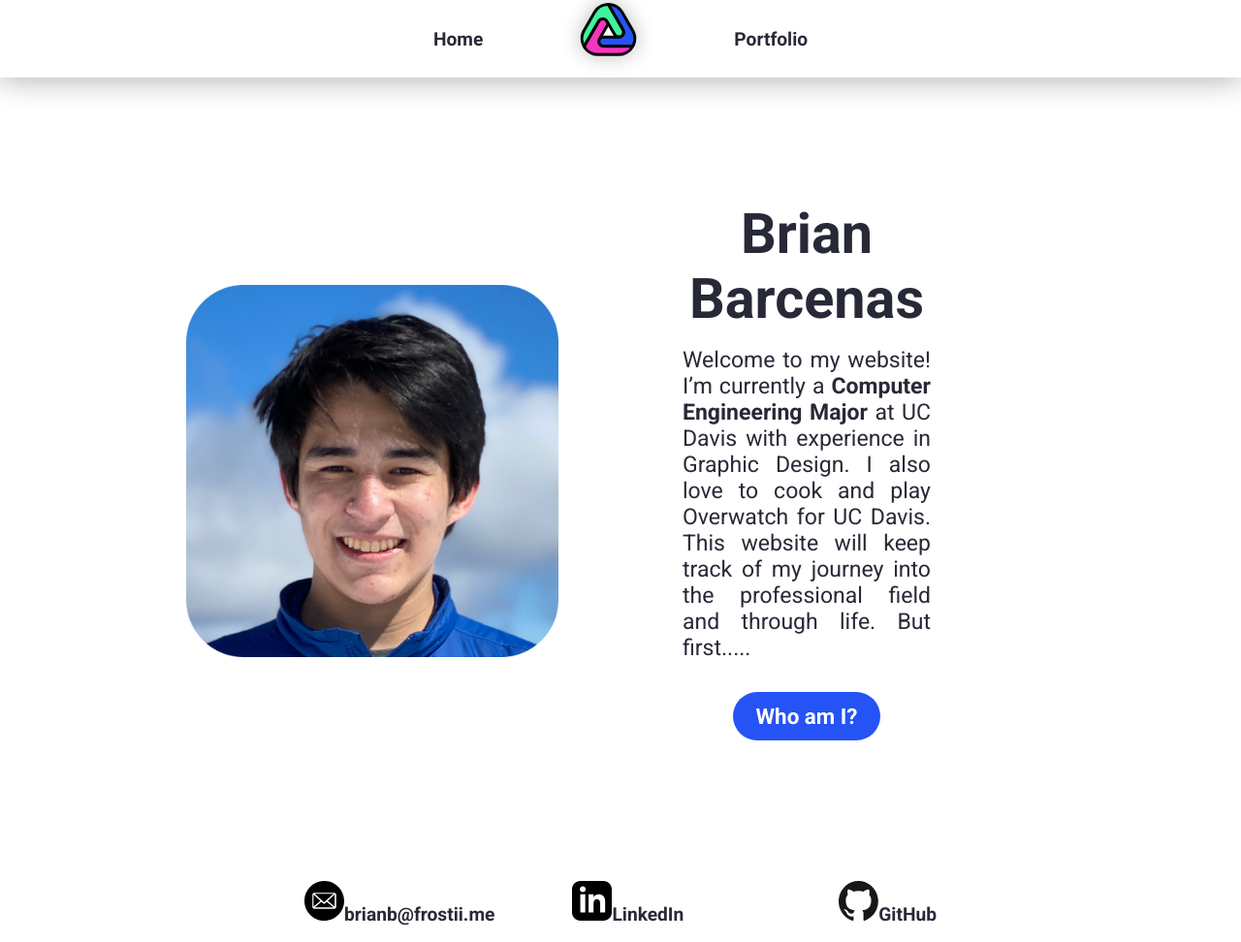
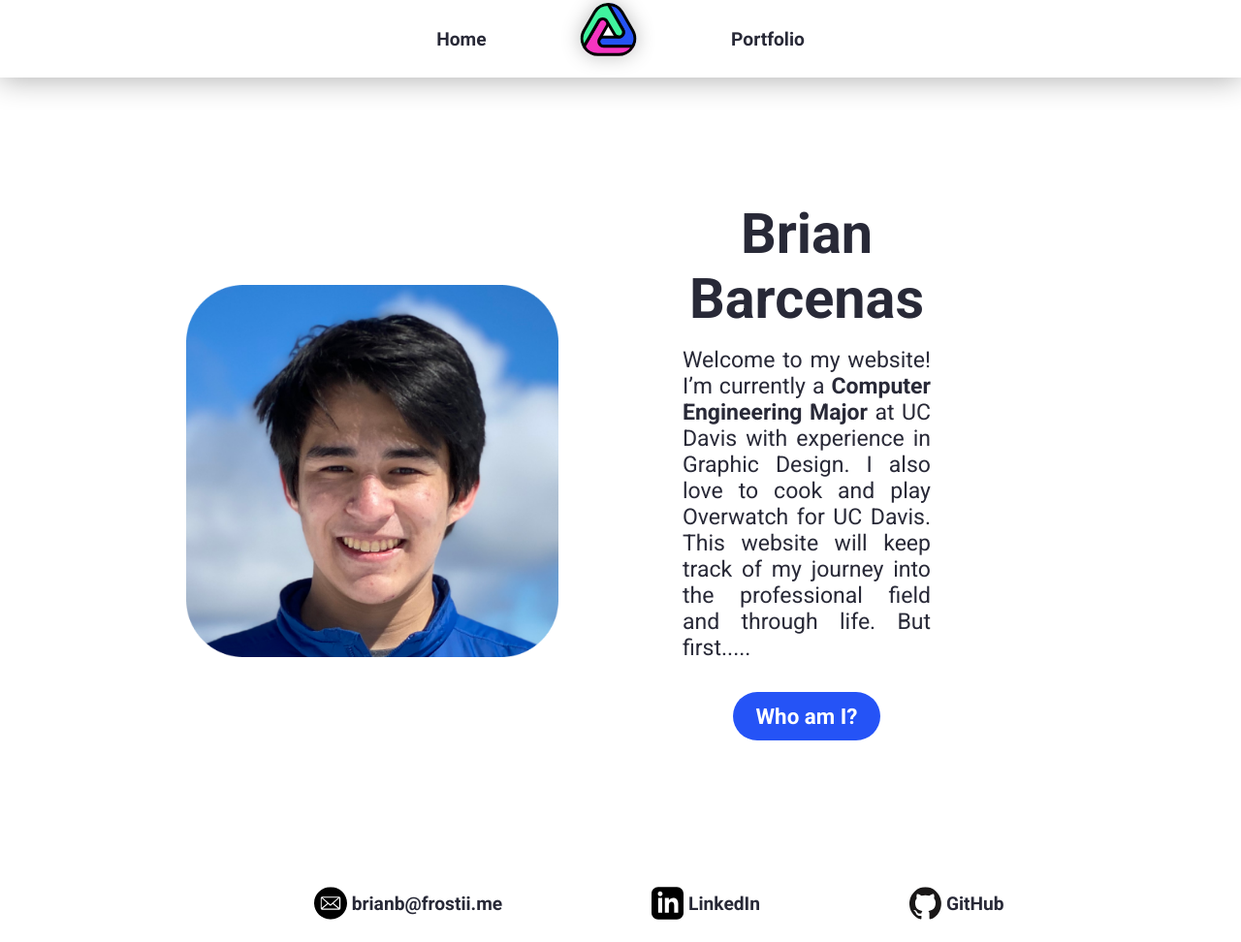
Before and after one commit to nesslie/nesslie.github.io, a plain HTML site: page index.html in a window 1280 px wide. Shown: the whole page at 97% size. Drawn offline with Linux system fonts and the light colour scheme.

Commit message:
Fixed Social Media Icons

```diff
--- a/index.html
+++ b/index.html
@@ -33,9 +33,17 @@
         <div class="container">
             <nav class="footer-nav">
                 <ul>
-                    <li><img src="src/mail.svg"><b>brianb@frostii.me</b></a></li>
-                    <li><a href="https://linkedin.com/in/brian-barcenas707" class="social-link"><img src="src/linkedin.svg">LinkedIn</a></li>
-                    <li><a href="https://github.com/nesslie" class="social-link"><img src="src/github.svg">GitHub</a></li>
+                    <li>
+                        <a href="" class="social-link"><img src="src/mail.svg" class="social-icon"><b>brianb@frostii.me</b></a>
+                    </li>
+                    <li>
+                        <a href="https://linkedin.com/in/brian-barcenas707" class="social-link"><img src="src/linkedin.svg" class="social-icon">LinkedIn</a>
+                    </li>
+                    <li>
+                        <div class="social-wrapper">
+                            <a href="https://github.com/nesslie" class="social-link"><img src="src/github.svg" class="social-icon">GitHub</a>
+                        </div>
+                    </li>
                 </ul>
             </nav>
         </div>
--- a/styles.css
+++ b/styles.css
@@ -40,12 +40,16 @@ body{
     justify-content: center;
 }
 
+
 .main-nav a, .footer-nav a {
+    display: flex;
     color: #282937;
     font-family: 'Roboto';
     font-weight: bold;
     text-decoration: none;
-    padding: 5rem;
+    align-items: center;
+    padding: 4em;
+
 }
 
 .main-nav img, .footer-nav img{
@@ -54,7 +58,7 @@ body{
     text-decoration: none;
 }
 
-.main-nav a:hover .footer-nav a:hover{
+.main-nav a:hover, .footer-nav a:hover{
     color: #ababb1;
 }
 .main-nav, .footer-nav{
@@ -75,19 +79,20 @@ body{
 }
 .main-footer{
     display: flex;
-    justify-content:center;
-    align-self: center;
-    align-items:center;
     width: 100vw;
     height: 80px;
     background-color: #ffffff;
     text-decoration: none;
+    align-content: center;
+    justify-content: center;
+    justify-items: center;
 }
 .footer-nav{
     display: flex;
-    justify-content:center;
-    align-self: center;
-    align-items:center;
+    align-self:center;
+    align-items: center;
+    align-content: center;
+    justify-items: center;
     width: 100vw;
     height: 80px;
     background-color: #fff;
@@ -131,3 +136,20 @@ body{
     text-decoration: none;
     font-size: 1.4rem;
 }
+
+.social-icon{
+    display: flex;
+    height: 2em;
+    width: 2em;
+    padding-right: 0.25em;
+}
+
+.social-link{
+    display: flex;
+    font-size: 1em;
+}
+
+.social-wrapper{
+    display: flex;
+    align-content: center;
+}
```
Also changed, not shown: 1 other file.
